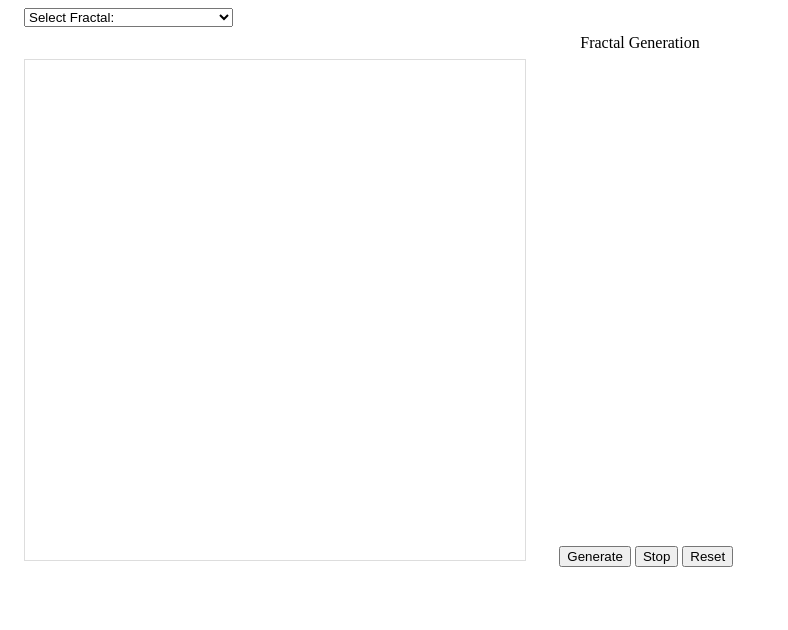
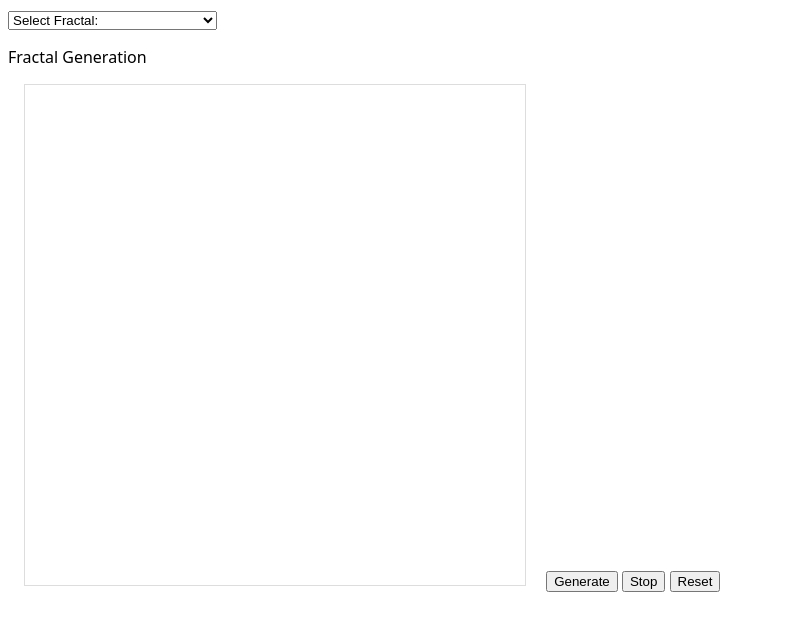
Before and after one commit to ca-r-lo/fractals, a plain HTML site: page src/index.html in a window 1280 px wide. Shown: the whole page, without its empty margins (0-788 px from the left). Drawn offline with nearby package versions, Linux system fonts and the light colour scheme; files whose address does not match are found by name.

Commit message:
Update style.css

```diff
--- a/src/style.css
+++ b/src/style.css
@@ -2,25 +2,34 @@ canvas {
     margin: 0 1em;
     border: 1px solid #dddddd;
 }
-p {
-    text-align: center;
-   line-height: 0px;
+
+body{
+
+    font-family: system-ui, sans-serif;
+}
+
+#butt1{
+
+    margin-left: 16px;
+}
+
+#xframe{
+    margin-left: 16px;
+    margin-bottom: 5px;
 
 }
-#butt{
-  margin-left: 1em;
+#yframe{
+    margin-left: 16px;
+
+}
+#contain1{
+    margin-left: 16px;
+    margin-bottom: 10px;
+}
+#frac1{
+    margin-left: 55.5%;
 }
 
-#dropform{
-  margin-left: 1em;
+#con2{
+    margin-top: 5px;
 }
-
-#pF{
-}
-
-#div1{
-}
-
-/* #container{
-  margin:1em;
-} */
```
